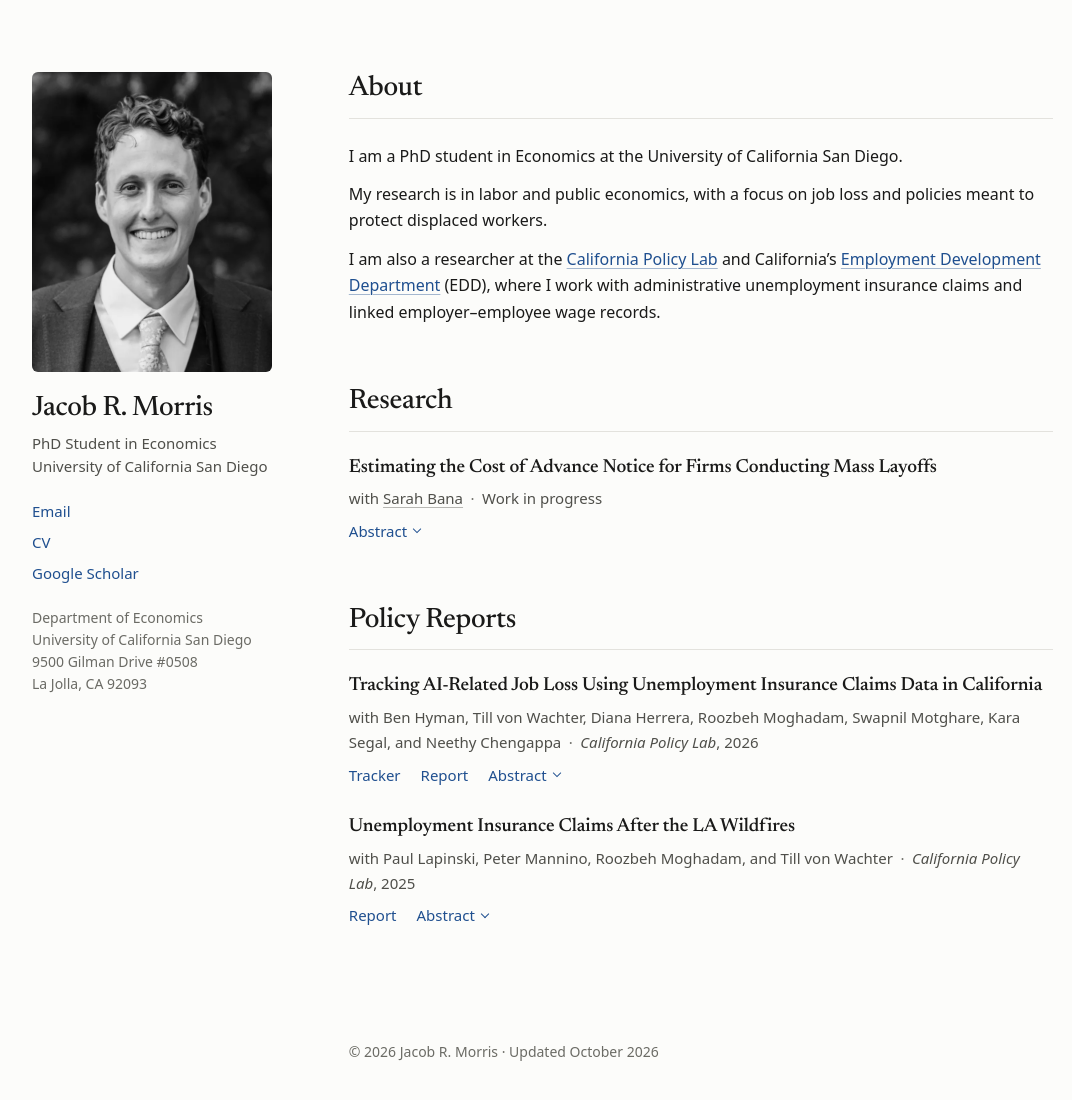
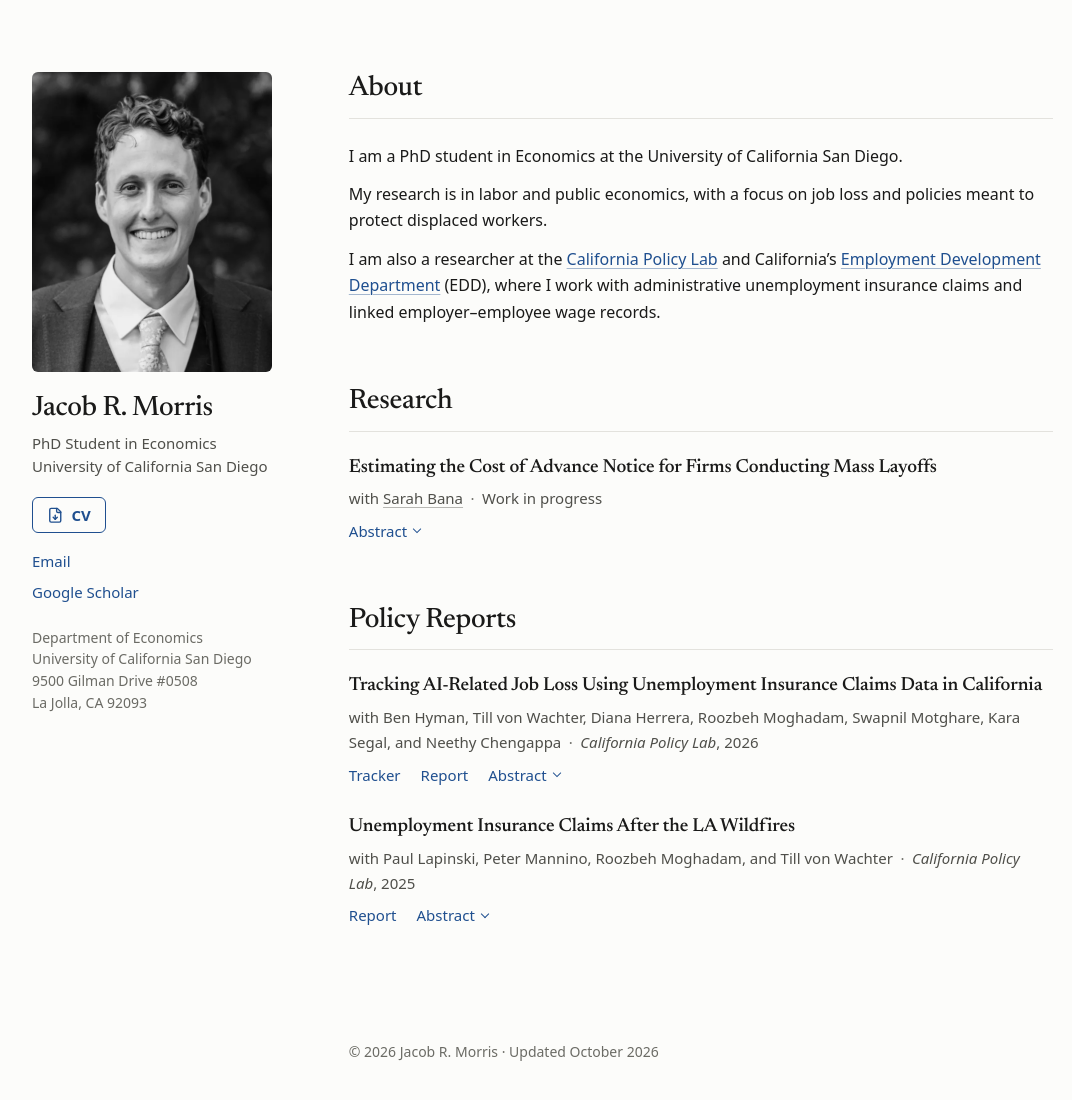
Before and after one commit to jacobrmorris/jacobrmorris.github.io, a Jekyll site: the page built from index.html, in a window 1280 px wide and 1103 px high. Shown: the top 1100 px of the window, without its empty margins (96-1168 px from the left). Built offline with Jekyll 4.4.1, drawn with Linux system fonts in a browser that asks for light colours.

Commit message:
Show the CV as an outlined button in the sidebar
The CV moves out of the link list into an outlined button with a file
icon. In job-market mode the job market paper gets the same button
beside it, so the CV never sits above the JMP.

Co-Authored-By: Claude Opus 5.5 (1M context) <noreply@anthropic.com>

```diff
--- a/_includes/icon.html
+++ b/_includes/icon.html
@@ -1,9 +1,11 @@
 {%- comment -%}
   Inline SVG icons from Lucide (https://lucide.dev, ISC License).
-  Usage: {% include icon.html name="award" %}
+  Usage: {% include icon.html name="file-down" %}
 {%- endcomment -%}
-<svg aria-hidden="true" focusable="false" viewBox="0 0 24 24" fill="none" stroke="currentColor" stroke-width="1.75" stroke-linecap="round" stroke-linejoin="round">
+<svg aria-hidden="true" focusable="false" viewBox="0 0 24 24" fill="none" stroke="currentColor" stroke-width="2" stroke-linecap="round" stroke-linejoin="round">
   {%- case include.name -%}
+  {%- when "file-down" -%}
+    <path d="M15 2H6a2 2 0 0 0-2 2v16a2 2 0 0 0 2 2h12a2 2 0 0 0 2-2V7Z"/><path d="M14 2v4a2 2 0 0 0 2 2h4"/><path d="M12 18v-6"/><path d="m9 15 3 3 3-3"/>
   {%- when "award" -%}
     <path d="m15.477 12.89 1.515 8.526a.5.5 0 0 1-.81.47l-3.58-2.687a1 1 0 0 0-1.197 0l-3.586 2.686a.5.5 0 0 1-.81-.469l1.514-8.526"/><circle cx="12" cy="8" r="6"/>
   {%- endcase -%}
--- a/assets/css/site.css
+++ b/assets/css/site.css
@@ -236,11 +236,46 @@ main:focus {
   line-height: 1.5;
 }
 
+/* Documents (CV, and the job market paper in job-market mode) get outlined
+   buttons; contact and profile links stay plain text below them. */
+.profile-docs {
+  display: flex;
+  flex-wrap: wrap;
+  gap: 0.5rem;
+  margin-top: 1.25rem;
+}
+
+.doc-button {
+  display: inline-flex;
+  align-items: center;
+  gap: 0.5rem;
+  padding: 0.5rem 0.875rem;
+  border: 1.5px solid var(--accent);
+  border-radius: var(--radius);
+  color: var(--accent);
+  font-size: 0.9375rem;
+  font-weight: 600;
+  line-height: 1.2;
+  text-decoration: none;
+  transition: background-color 0.15s ease;
+}
+
+.doc-button:hover {
+  background: var(--accent-tint);
+  color: var(--accent);
+}
+
+.doc-button svg {
+  flex: none;
+  width: 1.1em;
+  height: 1.1em;
+}
+
 .profile-links {
   display: grid;
   justify-items: start;
   gap: 0.125rem;
-  margin-top: 1.25rem;
+  margin-top: 0.875rem;
   padding: 0;
   list-style: none;
   font-size: 0.9375rem;
@@ -331,6 +366,10 @@ main:focus {
   .profile-position {
     align-self: start;
     margin-top: 0.375rem;
+  }
+
+  .profile-docs {
+    grid-column: 1 / -1;
   }
 
   .profile-links {
--- a/index.html
+++ b/index.html
@@ -21,12 +21,14 @@
     </picture>
     <h1>{{ profile.name }}</h1>
     <p class="profile-position">{{ profile.position }}<br>{{ profile.institution }}</p>
+    <div class="profile-docs">
+      {%- if jmp_link %}
+      <a class="doc-button" href="{{ jmp_link.url | relative_url }}">{% include icon.html name="file-down" %}Job Market Paper</a>
+      {%- endif %}
+      <a class="doc-button" href="{{ profile.cv | relative_url }}">{% include icon.html name="file-down" %}CV<span class="visually-hidden"> (PDF)</span></a>
+    </div>
     <ul class="profile-links">
-      {%- if jmp_link %}
-      <li><a href="{{ jmp_link.url | relative_url }}">Job Market Paper</a></li>
-      {%- endif %}
       <li>{% include email.html label="Email" %}</li>
-      <li><a href="{{ profile.cv | relative_url }}">CV<span class="visually-hidden"> (PDF)</span></a></li>
       {%- for link in profile.links %}
         {%- if link[1] and link[1] != "" %}
           {%- case link[0] -%}
```
Also changed, not shown: README.md.
